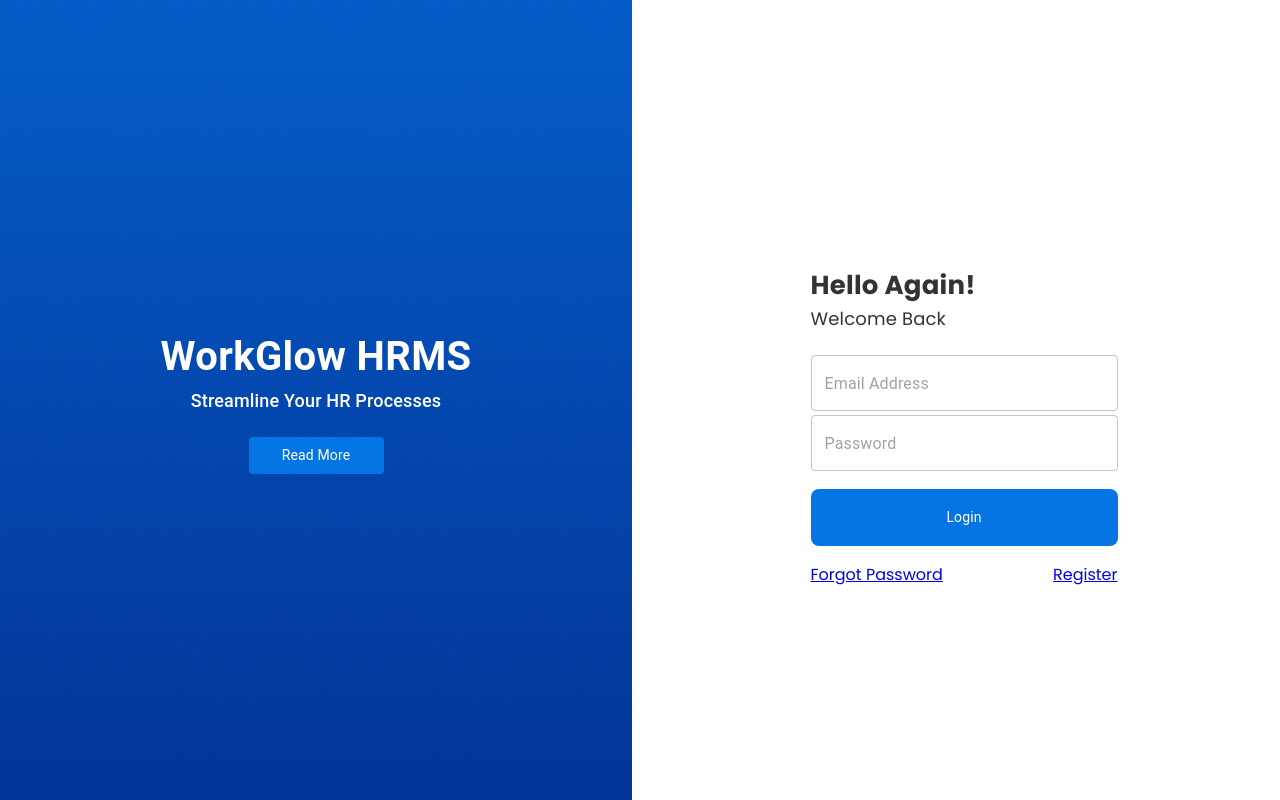
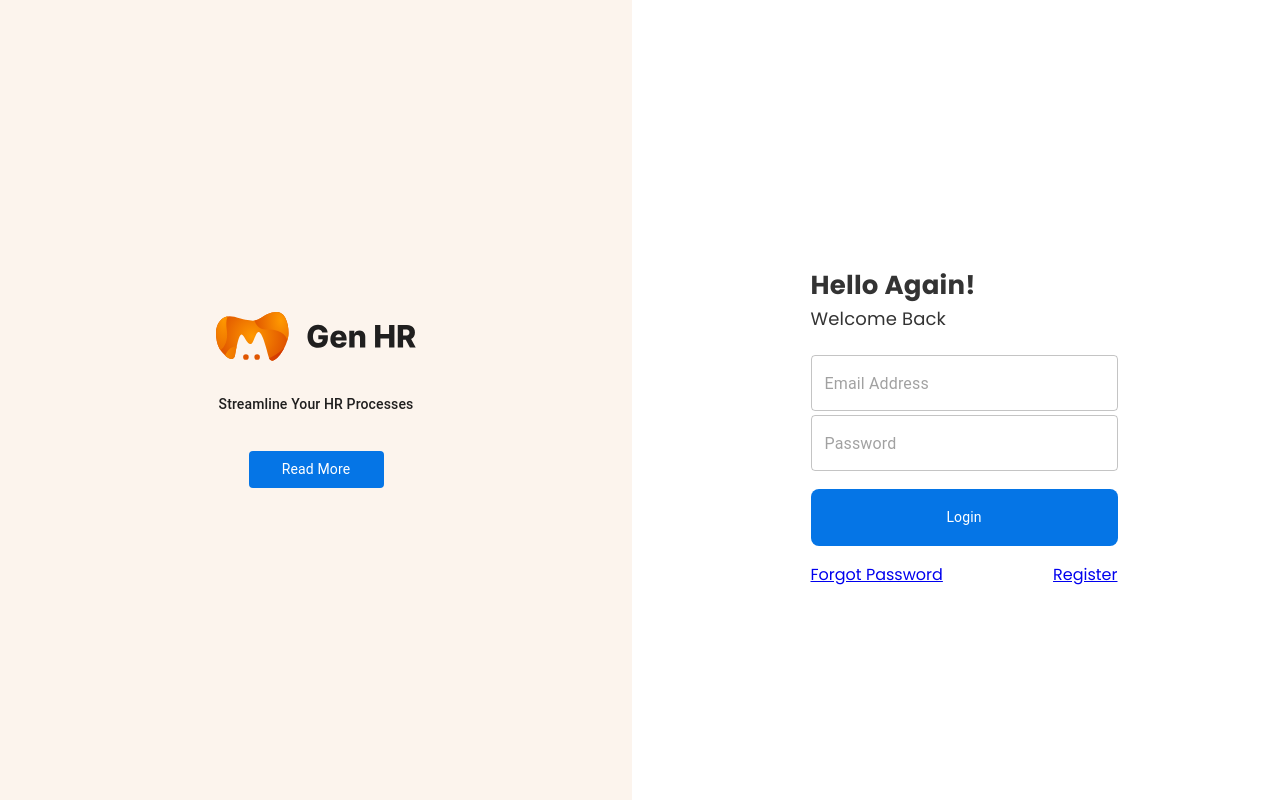
Before and after one commit to rohitschavan/HRMS, a React (Create React App) app in the folder client/: page / in a window 1280 px wide. Built offline with nearby package versions, Linux system fonts and the light colour scheme.

Commit message:
logo update

```diff
--- a/client/src/components/Layout.js
+++ b/client/src/components/Layout.js
@@ -14,7 +14,7 @@ import ChevronLeftIcon from '@mui/icons-material/ChevronLeft';
 import ChevronRightIcon from '@mui/icons-material/ChevronRight';
 import ListItem from '@mui/material/ListItem';
 import { Grid, TextField } from '@mui/material';
-import Logo from '../assets/logo.png';
+import Logo from '../assets/logo.svg';
 import Call from '../assets/Call.png';
 import NotificationsIcon from '@mui/icons-material/Notifications';
 import HelpIcon from '@mui/icons-material/Help';
@@ -233,13 +233,11 @@ export default function Layout({ children }) {
 
 
                         <Box sx={{
-                            width: '160px',
+                            width: '140px',
 
                         }} component='img' src={Logo}></Box>
                     </Box>
-                    <IconButton onClick={handleDrawerClose}>
-                        {theme.direction === 'rtl' ? <ChevronRightIcon /> : <ChevronLeftIcon />}
-                    </IconButton>
+
                 </DrawerHeader>
                 <Divider />
                 <List>
--- a/client/src/components/Login/Login.js
+++ b/client/src/components/Login/Login.js
@@ -13,6 +13,7 @@ import { motion } from "framer-motion";
 import axios from "axios";
 import toast from "react-hot-toast";
 import { useNavigate } from "react-router-dom";
+import Logo from '../../assets/logo.svg'
 const Login = () => {
   const [email, setEmail] = useState('');
   const [password, setPassword] = useState(false);
@@ -43,7 +44,7 @@ const Login = () => {
           <Box
             sx={{
               height: "100vh",
-              backgroundImage: `url(${loginbg})`,
+              backgroundColor:'#fcf4ed' ,
               backgroundPosition: "50% 50%",
             }}
           >
@@ -68,27 +69,23 @@ const Login = () => {
                   flexDirection: "column",
                   justifyContent: "center",
                   alignItems: "center",
+                  gap:'20px'
                 }}
               >
-                <Typography
-                  className="poppins-medium"
-                  sx={{
-                    fontStyle: "normal",
-                    fontWeight: 700,
-                    fontSize: { lg: "40px", sm: "20px" },
-                    lineHeight: "60px",
-                    color: "#FFFFFF",
-                  }}
-                >
-                  WorkGlow HRMS
-                </Typography>
+               <Box sx={{
+                width:'200px'
+               }} src={Logo} component='img'>
+
+               </Box>
                 <Typography
                   className="poppins-thin"
                   sx={{
                     fontWeight: 500,
-                    fontSize: "18px",
+                    fontSize: "14px",
                     lineHeight: "27px",
-                    color: "#FFFFFF",
+                    color: "#201f1f",
+                    position:'relative',
+                    top:'10px'
                   }}
                 >
                   Streamline Your HR Processes
```
Also changed, not shown: client/src/assets/logo.svg (added).
